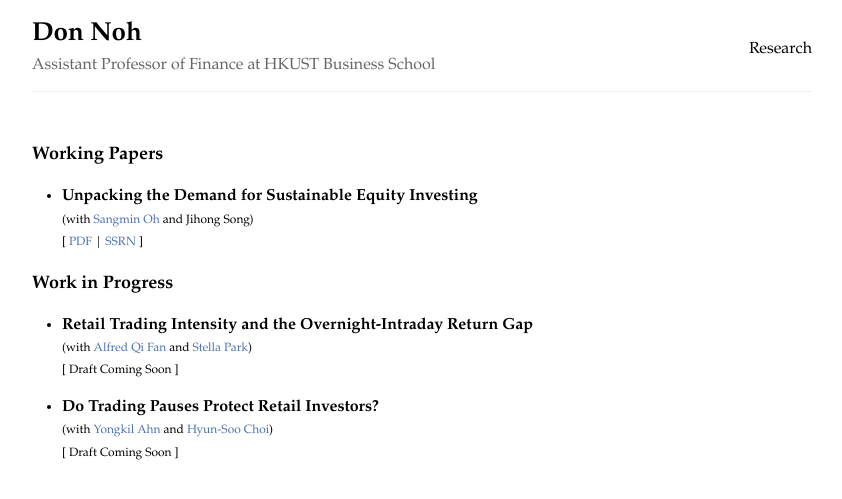
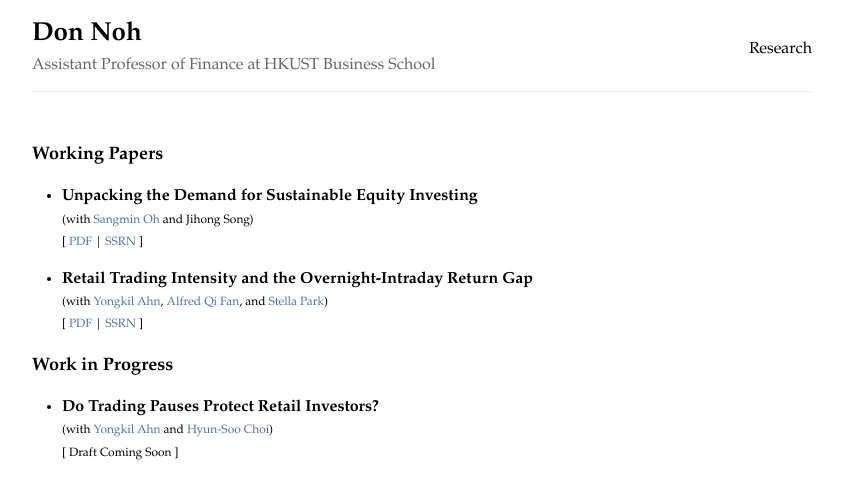
Before and after one commit to dondwnoh/dondwnoh.github.io, a Jekyll site: the page built from research.html, in a window 1280 px wide. Shown: the top 499 px of the page, without its empty margins (218-1060 px from the left). Built offline with Jekyll 4.4.1, drawn with Linux system fonts in a browser that asks for light colours.

Commit message:
Update research.html

```diff
--- a/research.html
+++ b/research.html
@@ -23,19 +23,19 @@ li:not(:first-child) {
   <span class="small">[ <a href="/documents/noh_oh_song_2023_unpacking.pdf">PDF</a> | <a href="https://papers.ssrn.com/sol3/papers.cfm?abstract_id=3639693">SSRN</a> ]</span>
 </li>
 
+<li>
+  <b>Retail Trading Intensity and the Overnight-Intraday Return Gap</b>
+  <br>
+  <span class="small">(with <a href="https://sites.google.com/view/yongkilahn/home">Yongkil Ahn</a>, <a href="https://sites.google.com/view/alfred-fan">Alfred Qi Fan</a>, and <a href="https://faculty.smu.edu.sg/profile/stella-park-6276">Stella Park</a>)</span>
+  <br>
+  <span class="small">[ <a href="/documents/ahn_fan_noh_park_2024.pdf">PDF</a> | <a href="https://papers.ssrn.com/sol3/papers.cfm?abstract_id=4752520">SSRN</a> ]</span>
+</li>
+
 </ul>
 
 <h4>Work in Progress</h4>
 
 <ul>
-
-<li>
-  <b>Retail Trading Intensity and the Overnight-Intraday Return Gap</b>
-  <br>
-  <span class="small">(with <a href="https://sites.google.com/view/alfred-fan">Alfred Qi Fan</a> and <a href="https://faculty.smu.edu.sg/profile/stella-park-6276">Stella Park</a>)</span>
-  <br>
-  <span class="small">[ Draft Coming Soon ]</span>
-</li>
 
 <li>
   <b>Do Trading Pauses Protect Retail Investors?</b>
```
